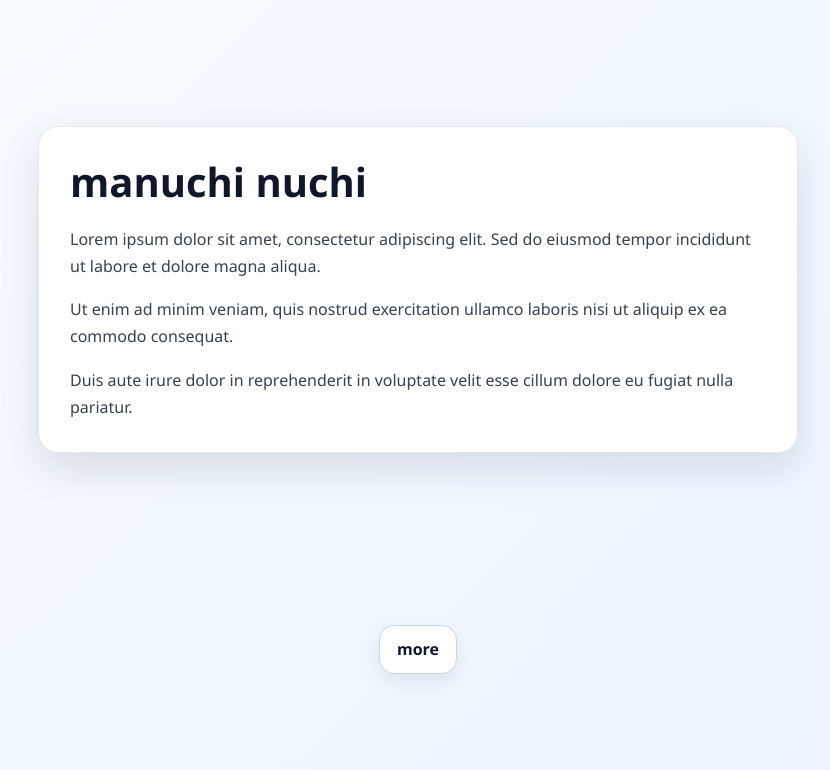
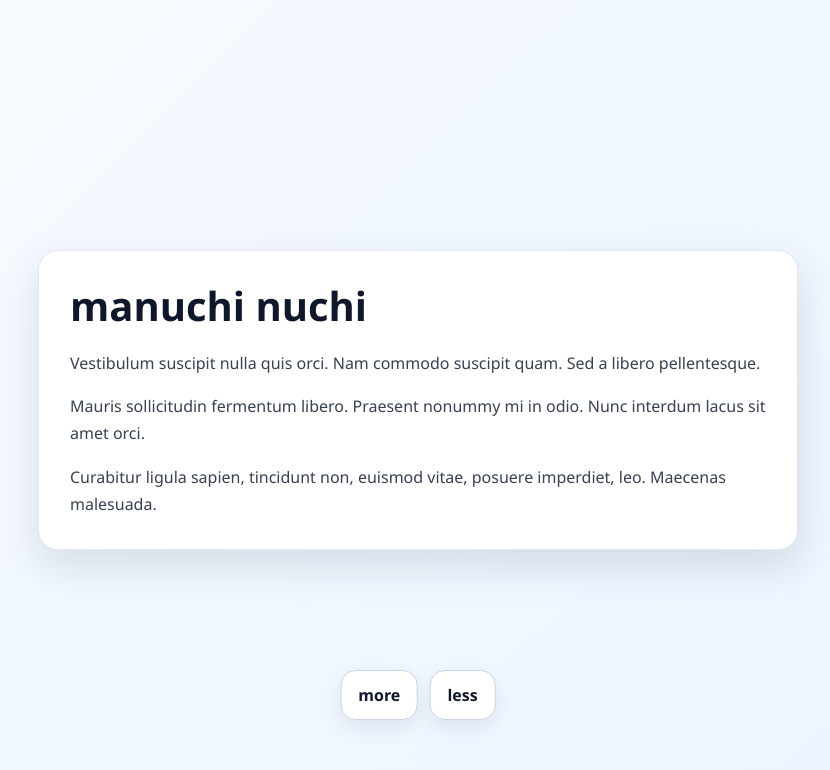
Before and after one commit to manuchi-nuchi/porfolio, a plain HTML site: page index.html in a window 1280 px wide. Shown: the whole page, without its empty margins (222-1052 px from the left). Drawn offline with Linux system fonts and the light colour scheme.

Commit message:
more test junk

```diff
--- a/index.html
+++ b/index.html
@@ -10,23 +10,10 @@
 <body>
 	<main>
 		<h1>manuchi nuchi</h1>
-		<details open>
-			<summary>Base content</summary>
-			<p>
-				Lorem ipsum dolor sit amet, consectetur adipiscing elit. Sed do eiusmod tempor incididunt ut labore et dolore magna aliqua.
-			</p>
-			<p>
-				Ut enim ad minim veniam, quis nostrud exercitation ullamco laboris nisi ut aliquip ex ea commodo consequat.
-			</p>
-			<p>
-				Duis aute irure dolor in reprehenderit in voluptate velit esse cillum dolore eu fugiat nulla pariatur.
-			</p>
-		</details>
-		<details open>
-			<summary>Generated paragraphs</summary>
-			<div id="random-paragraphs"></div>
-		</details>
 	</main>
-	<button id="add-paragraph-button" type="button">more</button>
+	<div id="paragraph-controls">
+		<button id="add-paragraph-button" class="paragraph-button" type="button">more</button>
+		<button id="remove-paragraph-button" class="paragraph-button" type="button">less</button>
+	</div>
 </body>
 </html>
--- a/script.js
+++ b/script.js
@@ -4,6 +4,51 @@ const LOREM_PARAGRAPHS = [
 	"Fusce nec tellus sed augue semper porta. Mauris massa. Vestibulum lacinia arcu eget nulla. Class aptent taciti sociosqu ad litora.",
 	"Nam nec ante. Sed lacinia, urna non tincidunt mattis, tortor neque adipiscing diam, a cursus ipsum ante quis turpis.",
 	"Morbi lectus risus, iaculis vel, suscipit quis, luctus non, massa. Fusce ac turpis quis ligula lacinia aliquet.",
+	"Suspendisse potenti. Curabitur at lacus ac velit ornare lobortis. Curabitur a felis in nunc fringilla tristique.",
+	"Praesent congue erat at massa. Sed cursus turpis vitae tortor. Donec posuere vulputate arcu non facilisis.",
+	"Phasellus accumsan cursus velit. Vestibulum ante ipsum primis in faucibus orci luctus et ultrices posuere cubilia curae.",
+	"In ac dui quis mi consectetuer lacinia. Nam pretium turpis et arcu. Duis arcu tortor, suscipit eget, imperdiet nec, imperdiet iaculis.",
+	"Aenean ut eros et nisl sagittis vestibulum. Nullam nulla eros, ultricies sit amet, nonummy id, imperdiet feugiat.",
+	"Etiam ultricies nisi vel augue. Curabitur ullamcorper ultricies nisi. Nam eget dui etiam rhoncus.",
+	"Maecenas tempus, tellus eget condimentum rhoncus, sem quam semper libero, sit amet adipiscing sem neque sed ipsum.",
+	"Donec quam felis, ultricies nec, pellentesque eu, pretium quis, sem. Nulla consequat massa quis enim.",
+	"Donec pede justo, fringilla vel, aliquet nec, vulputate eget, arcu. In enim justo, rhoncus ut, imperdiet a.",
+	"Nullam dictum felis eu pede mollis pretium. Integer tincidunt. Cras dapibus vivamus elementum semper nisi.",
+	"Aenean vulputate eleifend tellus. Aenean leo ligula, porttitor eu, consequat vitae, eleifend ac, enim.",
+	"Aliquam lorem ante, dapibus in, viverra quis, feugiat a, tellus. Phasellus viverra nulla ut metus varius laoreet.",
+	"Quisque rutrum. Aenean imperdiet. Etiam ultricies nisi vel augue, curabitur ullamcorper ultricies nisi.",
+	"Nunc nonummy metus. Vestibulum volutpat pretium libero. Cras id dui aenean ut eros et nisl sagittis.",
+	"Ut a nisl id ante tempus hendrerit. Curabitur ligula sapien, tincidunt non, euismod vitae, posuere imperdiet.",
+	"Maecenas malesuada. Praesent congue erat at massa. Sed cursus turpis vitae tortor donec posuere vulputate.",
+	"Proin sapien ipsum, porta a, auctor quis, euismod ut, mi. Aenean viverra rhoncus pede.",
+	"Pellentesque habitant morbi tristique senectus et netus et malesuada fames ac turpis egestas.",
+	"Vivamus elementum semper nisi. Aenean vulputate eleifend tellus. Aenean leo ligula, porttitor eu, consequat vitae.",
+	"Sed fringilla mauris sit amet nibh. Donec sodales sagittis magna. Sed consequat, leo eget bibendum sodales.",
+	"Donec elit libero, sodales nec, volutpat a, suscipit non, turpis. Nullam sagittis. Suspendisse pulvinar.",
+	"Vestibulum suscipit nulla quis orci. Nam commodo suscipit quam. Sed a libero pellentesque.",
+	"Integer ante arcu, accumsan a, consectetuer eget, posuere ut, mauris. Praesent adipiscing.",
+	"Praesent blandit laoreet nibh. Fusce convallis metus id felis luctus adipiscing pellentesque posuere.",
+	"Etiam iaculis nunc ac metus. Ut id nisl quis enim dignissim sagittis. Etiam sollicitudin, ipsum eu pulvinar rutrum.",
+	"Vestibulum eu odio. Phasellus nec sem in justo pellentesque facilisis. Etiam imperdiet imperdiet orci.",
+	"Nunc nec neque. Phasellus leo dolor, tempus non, auctor et, hendrerit quis, nisi.",
+	"Curabitur ligula sapien, tincidunt non, euismod vitae, posuere imperdiet, leo. Maecenas malesuada.",
+	"Fusce fermentum odio nec arcu. Sed aliquam ultrices mauris. Integer ante arcu, accumsan a.",
+	"In consectetuer turpis ut velit. Nulla sit amet est. Aenean posuere, tortor sed cursus feugiat.",
+	"Curabitur turpis. Vestibulum facilisis, purus nec pulvinar iaculis, ligula mi congue nunc, vitae euismod ligula urna in dolor.",
+	"Mauris sollicitudin fermentum libero. Praesent nonummy mi in odio. Nunc interdum lacus sit amet orci.",
+	"Donec vitae sapien ut libero venenatis faucibus. Nullam quis ante. Etiam sit amet orci eget eros faucibus tincidunt.",
+	"Duis leo. Sed fringilla mauris sit amet nibh. Donec sodales sagittis magna sed consequat leo.",
+	"Aenean massa. Cum sociis natoque penatibus et magnis dis parturient montes, nascetur ridiculus mus.",
+	"In dui magna, posuere eget, vestibulum et, tempor auctor, justo. In ac felis quis tortor malesuada pretium.",
+	"Pellentesque auctor neque nec urna. Proin sapien ipsum, porta a, auctor quis, euismod ut, mi.",
+	"Ut varius tincidunt libero. Phasellus dolor. Maecenas vestibulum mollis diam pellentesque ut neque.",
+	"Phasellus ullamcorper ipsum rutrum nunc. Nunc nonummy metus vestibulum volutpat pretium libero.",
+	"Vestibulum rutrum, mi nec elementum vehicula, eros quam gravida nisl, id fringilla neque ante vel mi.",
+	"Nunc egestas, augue at pellentesque laoreet, felis eros vehicula leo, at malesuada velit leo quis pede.",
+	"Morbi ac felis. Nunc egestas, augue at pellentesque laoreet, felis eros vehicula leo.",
+	"Fusce vulputate eleifend sapien. Vestibulum purus quam, scelerisque ut, mollis sed, nonummy id, metus.",
+	"Nullam accumsan lorem in dui. Cras ultricies mi eu turpis hendrerit fringilla vestibulum ante.",
+	"Morbi vestibulum volutpat enim. Aliquam eu nunc. Nunc sed turpis sed purus porta iaculis.",
 ];
 
 function getRandomParagraph(paragraphs) {
@@ -62,15 +107,32 @@ function addRandomLoremParagraph() {
 	main.append(paragraphElement);
 }
 
+function removeRandomLoremParagraph() {
+	const allParagraphs = Array.from(document.querySelectorAll("main p"));
+	if (allParagraphs.length === 0) {
+		return;
+	}
+
+	const randomIndex = Math.floor(Math.random() * allParagraphs.length);
+	allParagraphs[randomIndex].remove();
+}
+
 function initializeParagraphControls() {
 	removeLegacyFoldables();
 
-	const addButton = document.querySelector("#add-paragraph-button");
-	if (!addButton) {
-		return;
+	for (let index = 0; index < 3; index += 1) {
+		addRandomLoremParagraph();
 	}
 
-	addButton.addEventListener("click", addRandomLoremParagraph);
+	const addButton = document.querySelector("#add-paragraph-button");
+	if (addButton) {
+		addButton.addEventListener("click", addRandomLoremParagraph);
+	}
+
+	const removeButton = document.querySelector("#remove-paragraph-button");
+	if (removeButton) {
+		removeButton.addEventListener("click", removeRandomLoremParagraph);
+	}
 }
 
 document.addEventListener("DOMContentLoaded", initializeParagraphControls);
--- a/styles.css
+++ b/styles.css
@@ -199,7 +199,17 @@ p + p {
 /* #endregion */
 
 /* #region Button */
-#add-paragraph-button {
+#paragraph-controls {
+	position: fixed;
+	left: 50%;
+	bottom: 10vh;
+	transform: translateX(-50%);
+	display: flex;
+	gap: 0.75rem;
+	z-index: 1;
+}
+
+.paragraph-button {
 	border: 0;
 	background: transparent;
 	color: #0f172a;
@@ -212,7 +222,7 @@ p + p {
 	z-index: 0;
 }
 
-#add-paragraph-button::before {
+.paragraph-button::before {
 	content: "";
 	position: absolute;
 	inset: 0;
@@ -230,7 +240,7 @@ p + p {
 	transition: box-shadow 140ms ease;
 }
 
-#add-paragraph-button:hover::before {
+.paragraph-button:hover::before {
 	animation:
 		button-phase-x-loop calc(var(--button-speed-x) / var(--button-frequency-x)) linear infinite,
 		button-phase-y-loop calc(var(--button-speed-y) / var(--button-frequency-y)) linear infinite,
@@ -238,7 +248,7 @@ p + p {
 	box-shadow: 0 10px 24px rgba(15, 23, 42, 0.12);
 }
 
-#add-paragraph-button:active::before {
+.paragraph-button:active::before {
 	box-shadow: 0 7px 16px rgba(15, 23, 42, 0.1);
 }
 /* #endregion */
```
